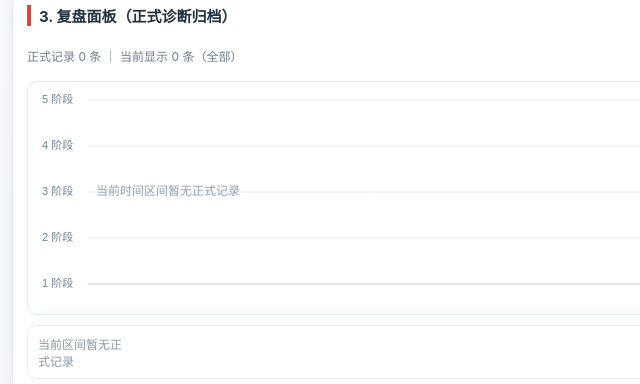
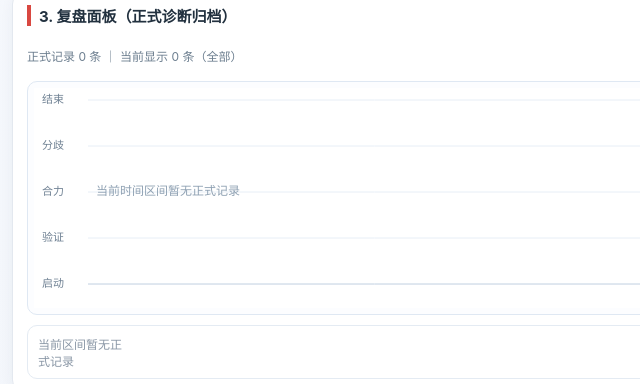
Before and after one commit to Fatfox77/a-share-sentiment, a plain HTML site: page index.html in a window 1280 px wide. Shown: the part 1099-1483 px from the top of the page, 0-640 px from the left. Drawn offline with Linux system fonts and the light colour scheme.

Commit message:
Update index.html

```diff
--- a/index.html
+++ b/index.html
@@ -656,7 +656,8 @@
             ctx.lineTo(w - padding.right, y);
             ctx.stroke();
             ctx.fillStyle = '#6f8193';
-            ctx.fillText(i + ' 阶段', 8, y);
+            var stageText = ['启动', '验证', '合力', '分歧', '结束'][i - 1];
+            ctx.fillText(stageText, 8, y);
         }
         ctx.strokeStyle = '#ccd8e5';
         ctx.beginPath();
```
